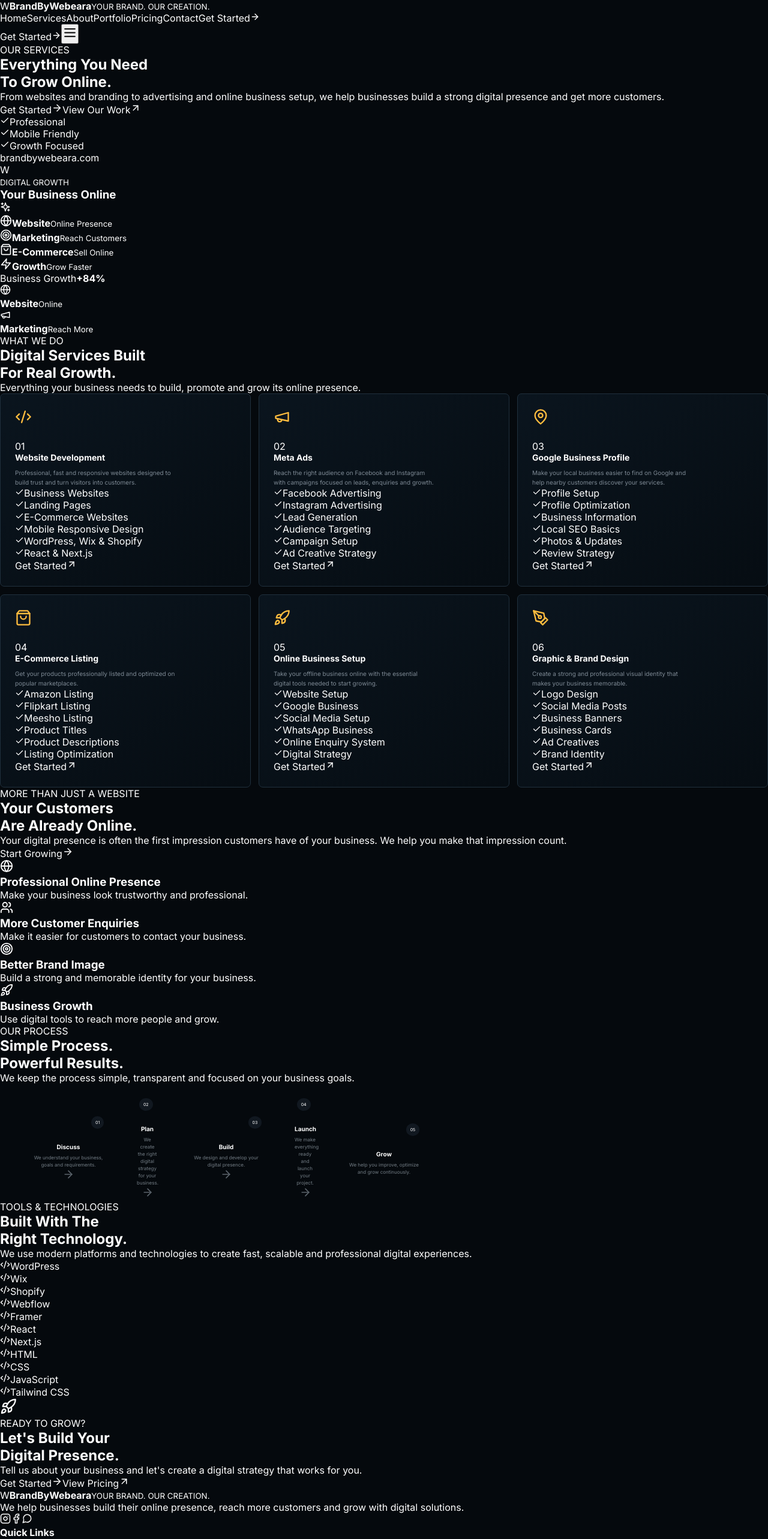
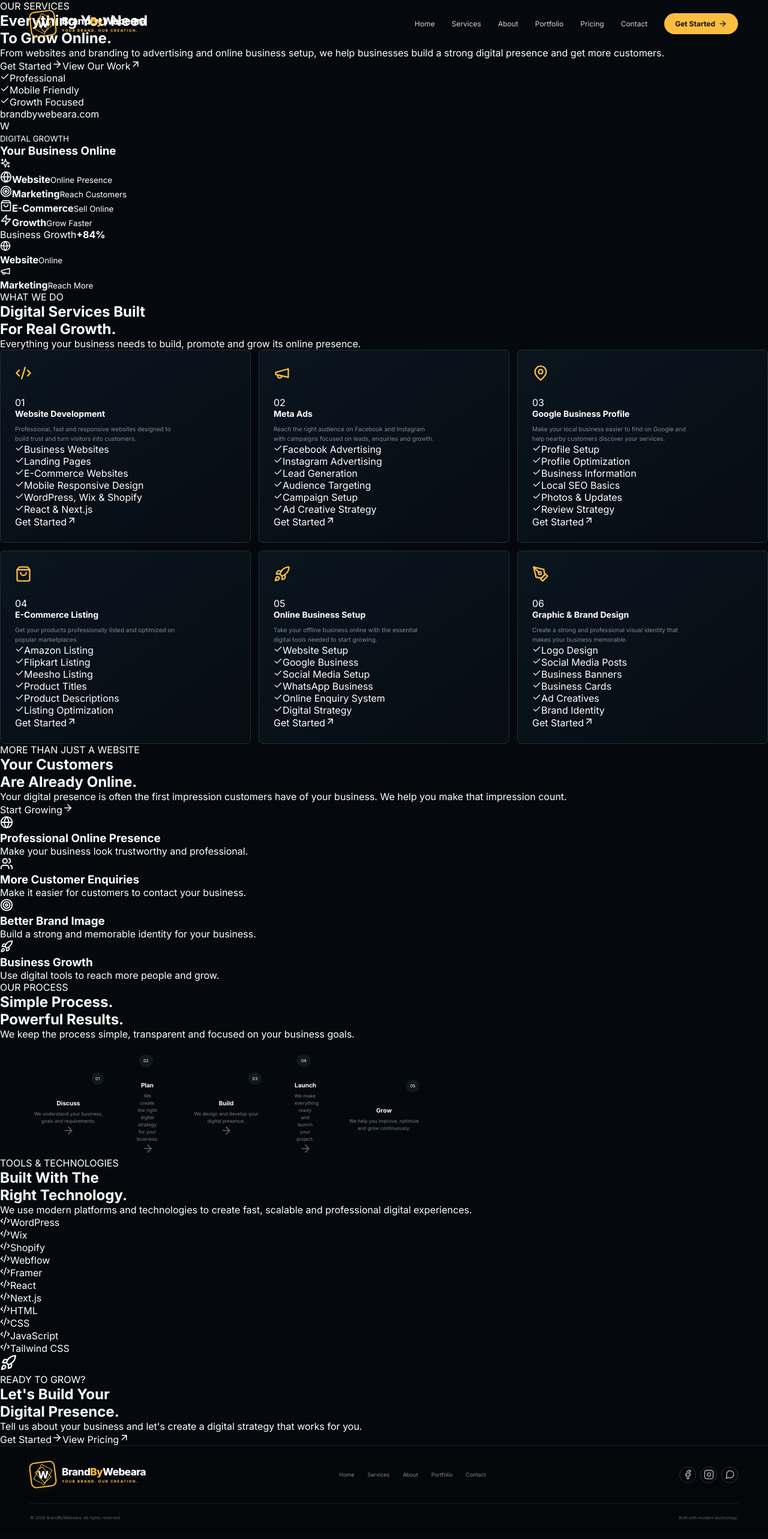
Before and after one commit to BrandByWebeara/BrandByWebeara, a React (Create React App) app: page /services in a window 1280 px wide. Shown: the top 2566 px of the page at 60% size. Built offline with nearby package versions, Linux system fonts and the light colour scheme; a web font is replaced by a local one.

Commit message:
Update website

```diff
--- a/src/Services.jsx
+++ b/src/Services.jsx
@@ -165,68 +165,89 @@ const Services = () => {
   return (
     <div className="services-page">
       {/* ================= NAVBAR ================= */}
-      <header className="services-navbar">
-        <div className="services-nav-inner">
-          <a href="/" className="services-logo">
-            <span className="services-logo-mark">W</span>
+<header className="navbar">
+  <div className="container nav-inner">
 
-            <span className="services-logo-text">
-              <strong>BrandByWebeara</strong>
-              <small>YOUR BRAND. OUR CREATION.</small>
-            </span>
+    <a href="/" className="brand">
+      <div className="brand-logo">
+        <span>W</span>
+      </div>
+
+      <div>
+        <div className="brand-name">
+          Brand<span>By</span>Webeara
+        </div>
+
+        <div className="brand-tagline">
+          YOUR BRAND. OUR CREATION.
+        </div>
+      </div>
     </a>
 
-          <nav className={`services-nav-links ${menuOpen ? "open" : ""}`}>
-            <a href="/" onClick={() => setMenuOpen(false)}>
+    <nav className={`nav-links ${menuOpen ? "mobile-open" : ""}`}>
+
+      <a
+        href="/"
+        onClick={() => setMenuOpen(false)}
+      >
         Home
       </a>
 
       <a
         href="/services"
-              className="active"
         onClick={() => setMenuOpen(false)}
       >
         Services
       </a>
 
-            <a href="/#about" onClick={() => setMenuOpen(false)}>
+      <a
+        href="/#about"
+        onClick={() => setMenuOpen(false)}
+      >
         About
       </a>
 
-            <a href="/portfolio" onClick={() => setMenuOpen(false)}>
+      <a
+        href="/portfolio"
+        onClick={() => setMenuOpen(false)}
+      >
         Portfolio
       </a>
 
-            <a href="/pricing" onClick={() => setMenuOpen(false)}>
+      <a
+        href="/pricing"
+        onClick={() => setMenuOpen(false)}
+      >
         Pricing
       </a>
 
-            <a href="/contact" onClick={() => setMenuOpen(false)}>
+      <a
+        href="/contact"
+        onClick={() => setMenuOpen(false)}
+      >
         Contact
       </a>
 
       <a
         href="/contact"
-              className="services-nav-cta mobile-cta"
+        className="nav-cta"
         onClick={() => setMenuOpen(false)}
       >
         Get Started
-              <ArrowRight size={16} />
+        <ArrowRight size={15} />
       </a>
+
     </nav>
 
-          <a href="/contact" className="services-nav-cta desktop-cta">
-            Get Started
-            <ArrowRight size={16} />
-          </a>
-
     <button
-            className="services-menu-btn"
+      className="menu-btn"
       onClick={() => setMenuOpen(!menuOpen)}
       aria-label="Toggle menu"
+      type="button"
     >
-            {menuOpen ? <X size={25} /> : <Menu size={25} />}
+      {menuOpen ? <X /> : <Menu />}
     </button>
+
   </div>
 </header>
 
@@ -633,86 +654,57 @@ const Services = () => {
       </section>
 
       {/* ================= FOOTER ================= */}
-      <footer className="services-footer">
-        <div className="services-container">
-          <div className="services-footer-grid">
-            <div className="services-footer-brand">
-              <a href="/" className="services-logo">
-                <span className="services-logo-mark">W</span>
+<footer className="footer">
+  <div className="container footer-top">
 
-                <span className="services-logo-text">
-                  <strong>BrandByWebeara</strong>
-                  <small>YOUR BRAND. OUR CREATION.</small>
-                </span>
+    <a href="/" className="brand">
+      <div className="brand-logo">
+        <span>W</span>
+      </div>
+
+      <div>
+        <div className="brand-name">
+          Brand<span>By</span>Webeara
+        </div>
+
+        <div className="brand-tagline">
+          YOUR BRAND. OUR CREATION.
+        </div>
+      </div>
     </a>
 
-              <p>
-                We help businesses build their online presence, reach more
-                customers and grow with digital solutions.
-              </p>
-
-              <div className="services-socials">
-                <a href="#" aria-label="Instagram">
-                  <Instagram size={18} />
-                </a>
-
-                <a href="#" aria-label="Facebook">
-                  <Facebook size={18} />
-                </a>
-
-                <a href="/contact" aria-label="WhatsApp">
-                  <MessageCircle size={18} />
-                </a>
-              </div>
-            </div>
-
-            <div className="services-footer-column">
-              <h4>Quick Links</h4>
-
+    <div className="footer-links">
       <a href="/">Home</a>
       <a href="/services">Services</a>
+      <a href="/#about">About</a>
       <a href="/portfolio">Portfolio</a>
-              <a href="/pricing">Pricing</a>
       <a href="/contact">Contact</a>
     </div>
 
-            <div className="services-footer-column">
-              <h4>Services</h4>
-
-              <a href="/services">Website Development</a>
-              <a href="/services">Meta Ads</a>
-              <a href="/services">Google Business</a>
-              <a href="/services">E-Commerce Listing</a>
-              <a href="/services">Brand Design</a>
-            </div>
-
-            <div className="services-footer-column">
-              <h4>Let's Talk</h4>
-
+    <div className="socials">
       <a href="/contact">
-                <MessageCircle size={16} />
-                Start a Project
+        <Facebook size={17} />
       </a>
 
       <a href="/contact">
-                <MailIcon />
-                Send Enquiry
+        <Instagram size={17} />
       </a>
 
       <a href="/contact">
-                <MapPin size={16} />
-                India
+        <MessageCircle size={17} />
       </a>
     </div>
+
   </div>
 
-          <div className="services-footer-bottom">
-            <p>
+  <div className="container footer-bottom">
+    <span>
       © {new Date().getFullYear()} BrandByWebeara. All rights reserved.
-            </p>
+    </span>
 
-            <p>YOUR BRAND. OUR CREATION.</p>
-          </div>
+    <span>
+      Built with modern technology.
+    </span>
   </div>
 </footer>
     </div>
```
Lines whose indentation alone changed are shown as unchanged.
